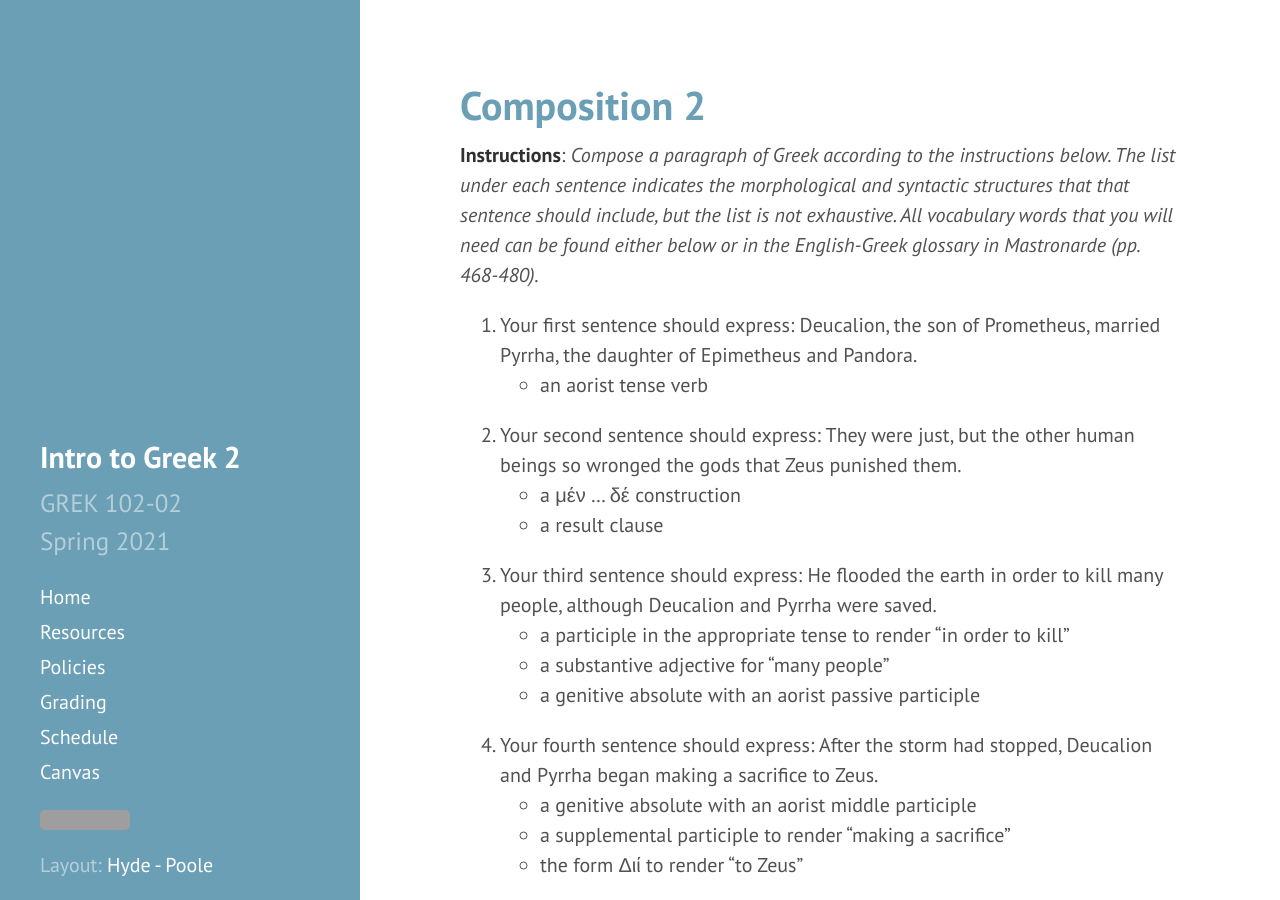
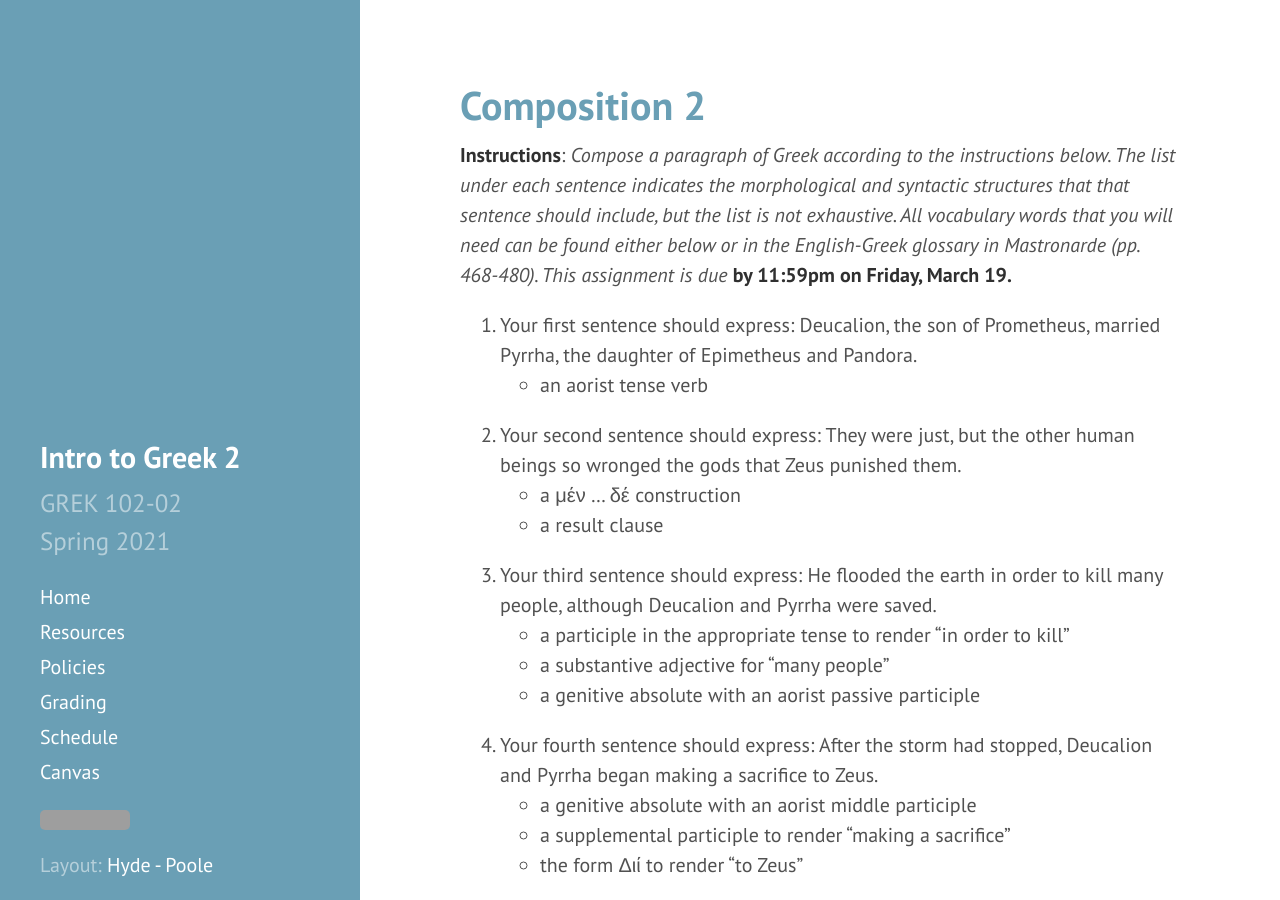
Before and after one commit to DLibatique/GREK102-S21, a Jekyll site: the page built from compositions/composition-2.md, in a window 1280 px wide and 900 px high. Built offline with Jekyll 4.4.1, drawn with Linux system fonts in a browser that asks for light colours; grey boxes are pictures that could not be loaded.

Commit message:
added due date

```diff
--- a/compositions/composition-2.md
+++ b/compositions/composition-2.md
@@ -5,7 +5,7 @@
 order: 2
 ---
 
-**Instructions**: *Compose a paragraph of Greek according to the instructions below. The list under each sentence indicates the morphological and syntactic structures that that sentence should include, but the list is not exhaustive. All vocabulary words that you will need can be found either below or in the English-Greek glossary in Mastronarde (pp. 468-480).*
+**Instructions**: *Compose a paragraph of Greek according to the instructions below. The list under each sentence indicates the morphological and syntactic structures that that sentence should include, but the list is not exhaustive. All vocabulary words that you will need can be found either below or in the English-Greek glossary in Mastronarde (pp. 468-480). This assignment is due* **by 11:59pm on Friday, March 19.**
 
 1. Your first sentence should express: Deucalion, the son of Prometheus, married Pyrrha, the daughter of Epimetheus and Pandora.
   * an aorist tense verb
```
